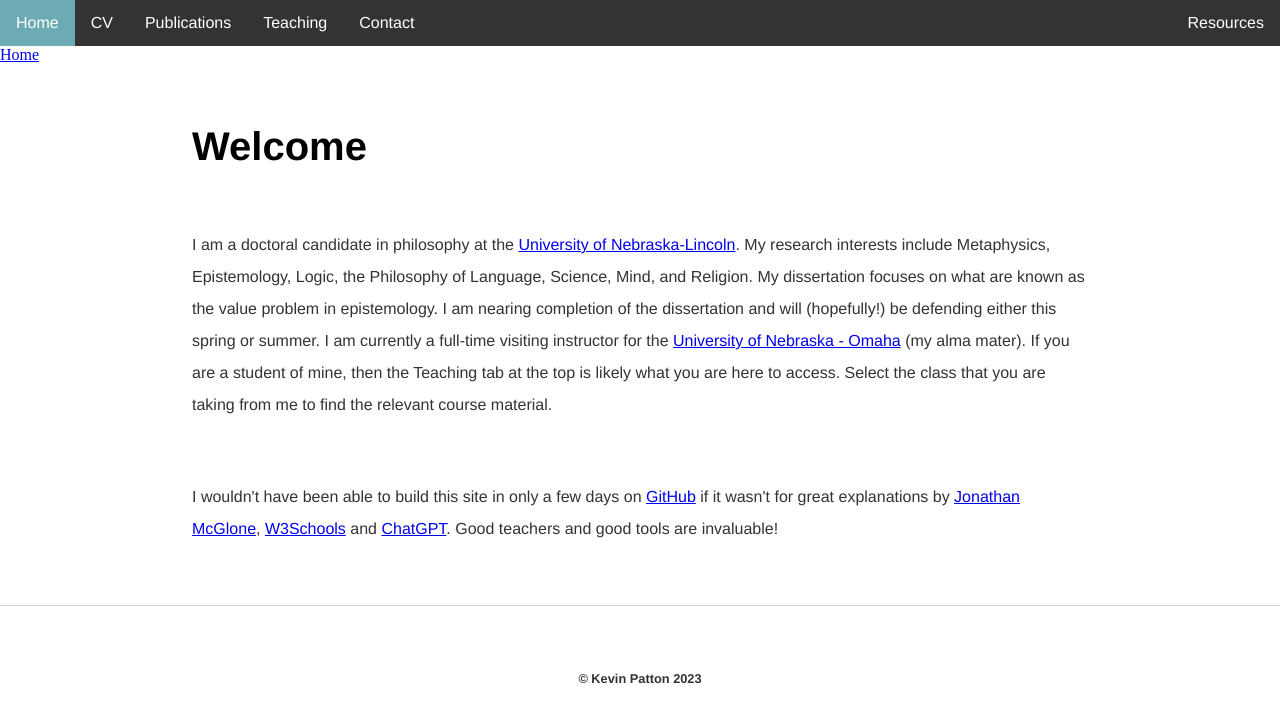
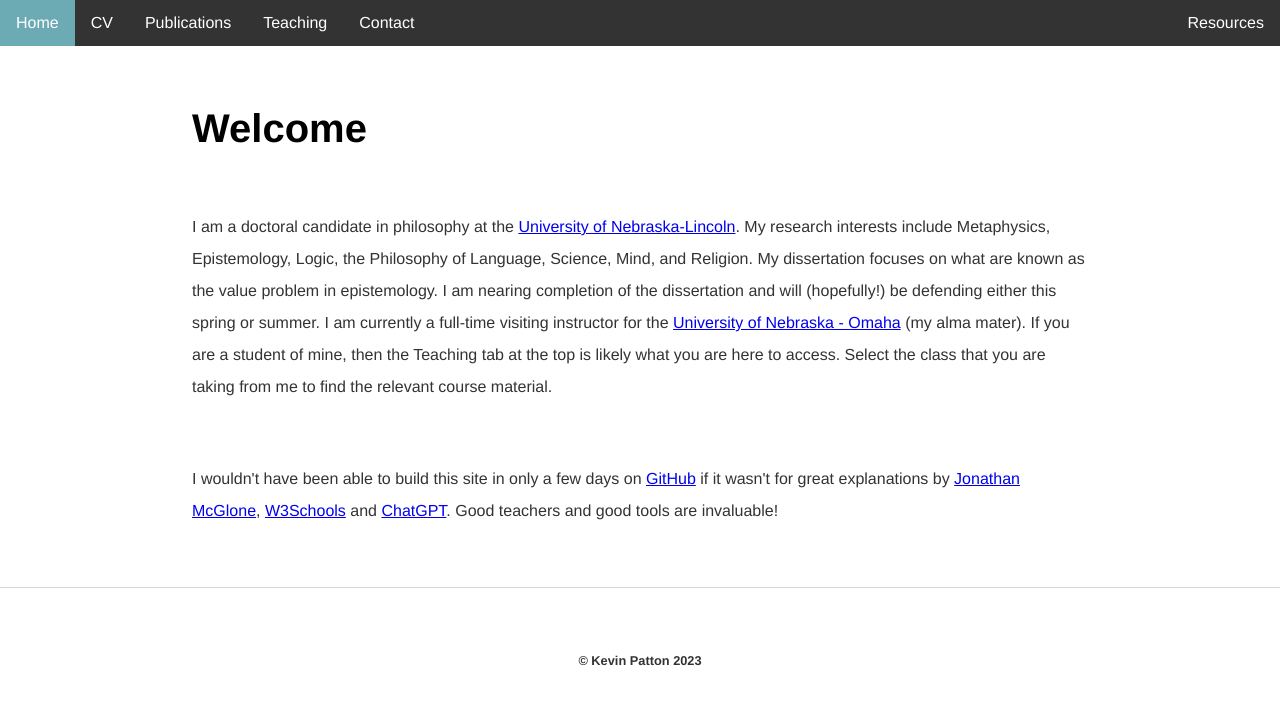
Before and after one commit to kevinjpatton/kevinjpatton.github.io, a Jekyll site: the page built from index.html, in a window 1280 px wide. Shown: the top 723 px of the page. Built offline with Jekyll 4.4.1, drawn with Linux system fonts in a browser that asks for light colours; Markdown is read by kramdown in place of the engine named in the settings.

Commit message:
Update index.html

```diff
--- a/index.html
+++ b/index.html
@@ -2,7 +2,6 @@
 layout: default
 title: Kevin Patton
 ---
-<a href="home.html" class="nav-item active">Home</a>
 <div class="blurb">
 	<h1>Welcome</h1>
 	<p>I am a doctoral candidate in philosophy at the <a href="http://www.unl.edu/philosophy/graduate-students#patton" target="_blank">University of Nebraska-Lincoln</a>.  My research interests include Metaphysics, Epistemology, Logic, the Philosophy of Language, Science, Mind, and Religion.  My dissertation focuses on what are known as the value problem in epistemology.  I am nearing completion of the dissertation and will (hopefully!) be defending either this spring or summer.  I am currently a full-time visiting instructor for the <a href="https://www.unomaha.edu/college-of-arts-and-sciences/philosophy/about-us/directory/kevin-patton.php" target="_blank">University of Nebraska - Omaha</a> (my alma mater).  If you are a student of mine, then the Teaching tab at the top is likely what you are here to access.  Select the class that you are taking from me to find the relevant course material.</p>
```
